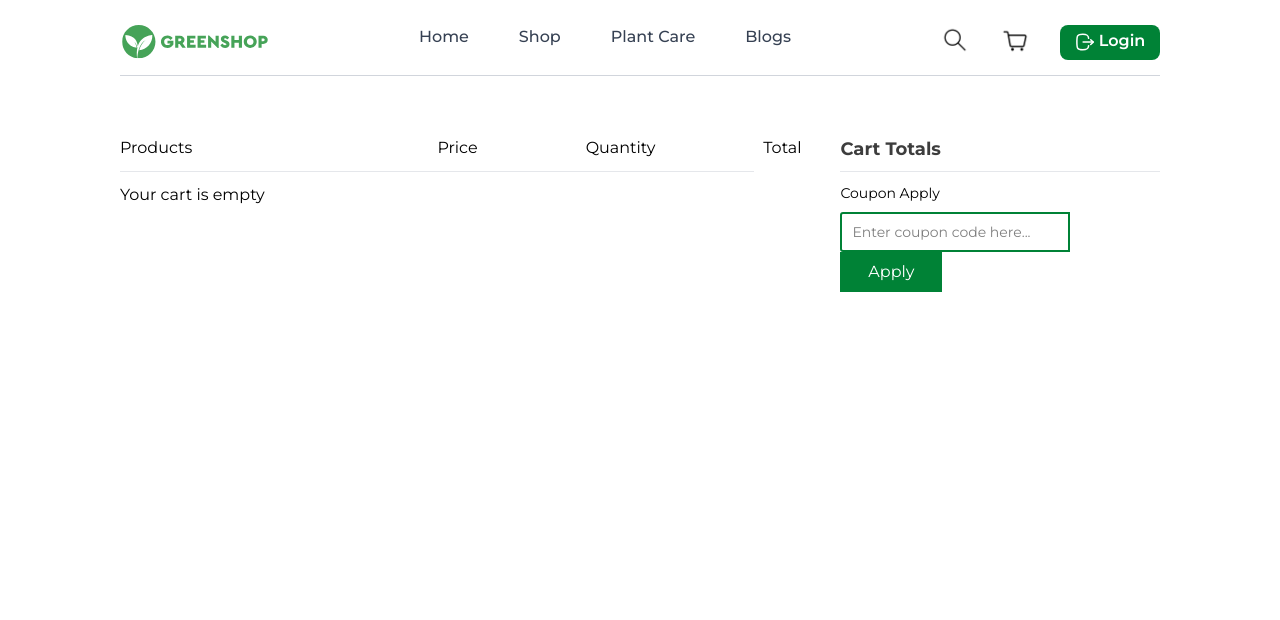
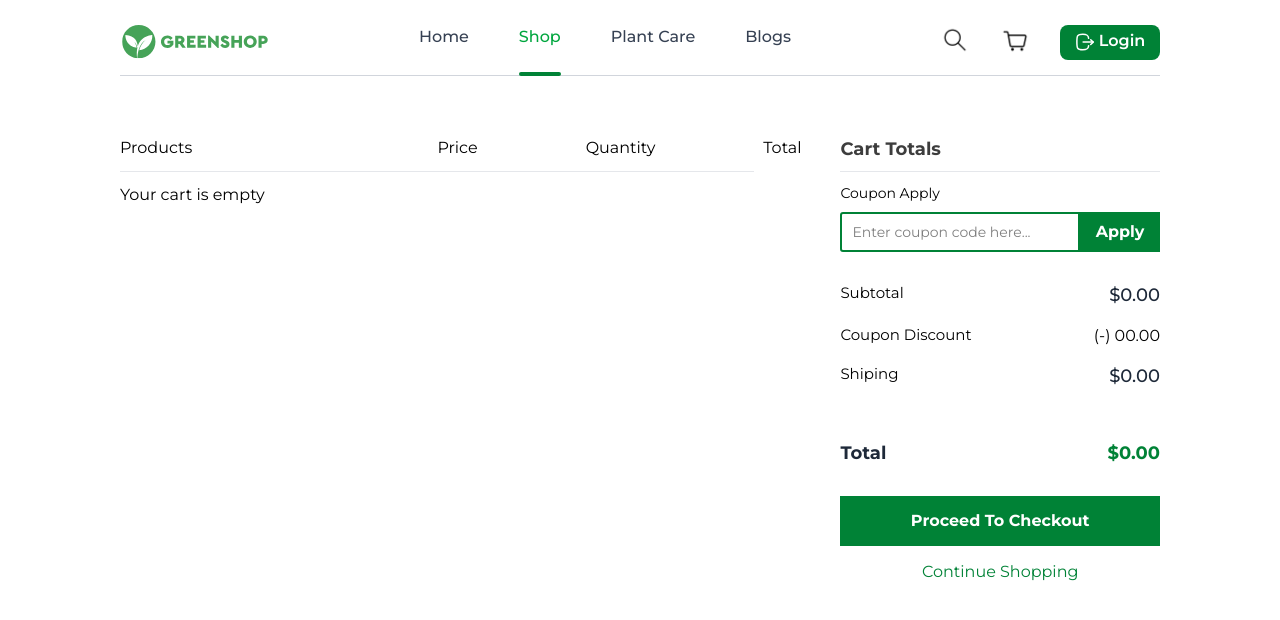
Before and after one commit to NaMiK0/Plants, a React (Vite) app in the folder frontend/plants/: page /shoppingCart in a window 1280 px wide. Shown: the top 620 px of the page. Built offline with nearby package versions, Linux system fonts and the light colour scheme.

Commit message:
feat: добавлены активные элементы + завершена правая секция

```diff
--- a/frontend/plants/src/components/Cart/ShoppingCart.tsx
+++ b/frontend/plants/src/components/Cart/ShoppingCart.tsx
@@ -1,12 +1,16 @@
 import { useCart } from "./ContextCart.tsx";
 
 import ImgDeleteOrder from "../../assets/Cart/Delete.svg"
+import {useNavigate} from "react-router-dom";
 
 function ShoppingCart() {
     // @ts-ignore
     const { cart, updateCart, removeFromCart } = useCart();
 
+    const totalPrice: number = cart.reduce((sum, item) => sum + item.price*item.quantity, 0);
+    const shipingPrice: number = (totalPrice/100)* 5;
 
+    const navigate = useNavigate();
 
     return (
         <div  className="m-0 pr-[120px] pl-[120px] pb-[0] font-['Montserrat']">
@@ -34,7 +38,7 @@ function ShoppingCart() {
                                     </div>
                                 </div>
                                 <div className="w-[70px] mr-[77px] text-gray-500 font-[500] text-[16px]">
-                                    <p>${item.price}</p>
+                                    <p>${item.price.toFixed(2)}</p>
                                 </div>
                                 <div className="w-[95px] mr-[82px]">
                                     <div className="flex flex-row gap-[16px]">
@@ -56,8 +60,8 @@ function ShoppingCart() {
                                         </button>
                                     </div>
                                 </div>
-                                <div className="w-[62px] text-[16px] mr-[30px]">
-                                    <p>${item.price * item.quantity}</p>
+                                <div className="w-[75px] text-[16px] mr-[17px]">
+                                    <p className="font-[600] text-green-700">${(item.price * item.quantity).toFixed(2)}</p>
                                 </div>
                                 <button onClick={() => removeFromCart(item.id)} className="w-[17px] h-[19px] cursor-pointer group">
                                     <img
@@ -80,12 +84,43 @@ function ShoppingCart() {
                     <p className="text-[18px] font-[700] text-[#3D3D3D]">Cart Totals</p>
                     <hr className="text-gray-200 mt-[8px] mb-[11px]"/>
                     <p className="text-[14px] mb-[8px]">Coupon Apply</p>
-                    <div className="">
+                    <div className="mb-[30px]">
                         <input type="text"
-                               className="w-[230px] h-[40px] rounded-[3px] rounded-r-[0] border-2 border-green-700 indent-[10px] text-[14px] outline-none"
+                               className="w-[75%] h-[40px] rounded-[3px] rounded-r-[0] border-2 border-green-700 indent-[10px] text-[14px] outline-none"
                                placeholder="Enter coupon code here..."
                         />
-                        <button className="w-[102px] h-[40px] bg-green-700 text-white hover:bg-green-600 cursor-pointer transition duration-300">Apply</button>
+                        <button
+                            className="w-[25%] h-[40px] bg-green-700 text-white hover:bg-green-600 cursor-pointer transition duration-300 font-[700]">Apply
+                        </button>
+                    </div>
+                    <div className="flex flex-row justify-between mb-[15px]">
+                        <p className="text-[15px]">Subtotal</p>
+                        <p className="text-[18px] font-[500] text-gray-800">${totalPrice.toFixed(2)}</p>
+                    </div>
+                    <div className="flex flex-row justify-between mb-[15px]">
+                        <p className="text-[15px]">Coupon Discount</p>
+                        <p>(-) 00.00</p>
+                    </div>
+                    <div className="flex flex-row justify-between mb-[50px]">
+                        <p className="text-[15px]">Shiping</p>
+                        <p className="text-[18px] font-[500] text-gray-800">${shipingPrice.toFixed(2)}</p>
+                    </div>
+                    <div className="flex flex-row justify-between mb-[29px]">
+                        <p className="text-[18px] font-[700] text-gray-800">Total</p>
+                        <p className="text-[18px] font-[700] text-green-700">${(shipingPrice + totalPrice).toFixed(2)}</p>
+                    </div>
+                    <button
+                        className="w-full h-[50px] bg-green-700 text-white hover:bg-green-600 cursor-pointer transition duration-300 font-[700] mb-[14px]"
+                    >
+                        Proceed To Checkout
+                    </button>
+                    <div className="flex justify-center items-center">
+                        <button
+                            className="relative text-green-700 font-[400] after:content-[''] after:absolute after:left-0 after:bottom-0 after:w-full after:h-[2px] after:bg-green-700 after:scale-x-0 after:transition-transform after:duration-200 hover:after:scale-x-100 cursor-pointer"
+                            onClick={() => navigate("/")}
+                        >
+                            Continue Shopping
+                        </button>
                     </div>
                 </div>
             </div>
--- a/frontend/plants/src/components/Header.tsx
+++ b/frontend/plants/src/components/Header.tsx
@@ -9,7 +9,7 @@ import ImgHide from "../assets/Header/Hide.png"
 import ImgShow from "../assets/Header/Show.png"
 import Modal_Auth_Log from "./Modal_Auth_Log.tsx";
 import {useState} from "react";
-import {useNavigate} from "react-router-dom";
+import {useNavigate, useLocation} from "react-router-dom";
 import ProductSearch from "./ProductSearch/ProductSearch.tsx"
 
 
@@ -29,16 +29,33 @@ export default function Header() {
     const [isConfirmPasswordVisible, setIsConfirmPasswordVisible] = useState(false);
 
     const navigate = useNavigate();
+    const location = useLocation();
 
     return (
         <div className="m-0 pt-[25px] pr-[120px] pl-[120px] pb-[0] font-['Montserrat']">
             <header className="flex flex-row justify-between content-center">
                 <img src={ImgLogo} alt="Logo" className="w-[150px] h-[34px]" />
                 <div className="flex flex-row gap-[50px] font-medium text-gray-700">
-                    <a href="#" className="hover:text-black transition decoration-300" onClick={() => navigate("/")}>Home</a>
-                    <a href="#" className="hover:text-black transition decoration-300">Shop</a>
-                    <a href="#" className="hover:text-black transition decoration-300">Plant Care</a>
-                    <a href="#" className="hover:text-black transition decoration-300">Blogs</a>
+                    <button
+                        onClick={() => navigate("/")}
+                        className={`relative flex cursor-pointer
+                    ${location.pathname === "/" ? "text-green-600" : "hover:text-black transition decoration-300"}`}>
+                        Home
+                        {location.pathname === "/" && (
+                            <span
+                                className="absolute left-0 bottom-[-14px] w-full h-[4px] bg-green-700 rounded-[5px]"></span>
+                        )}
+                    </button>
+                    <button className={`relative flex cursor-pointer
+                    ${location.pathname === "/shoppingCart" ? "text-green-600" : "hover:text-black transition decoration-300"}`}>
+                        Shop
+                        {location.pathname === "/shoppingCart" && (
+                            <span
+                                className="absolute left-0 bottom-[-14px] w-full h-[4px] bg-green-700 rounded-[5px]"></span>
+                        )}
+                    </button>
+                    <button className="hover:text-black transition decoration-300 flex cursor-pointer">Plant Care</button>
+                    <button className="hover:text-black transition decoration-300 flex cursor-pointer">Blogs</button>
                 </div>
                 <div className="flex flex-row justify-center content-center gap-[30px]">
                     <ProductSearch/>
```
